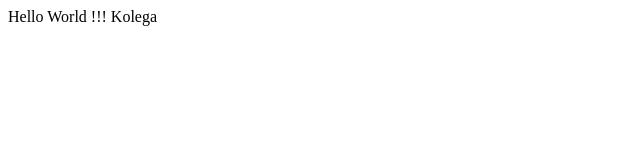
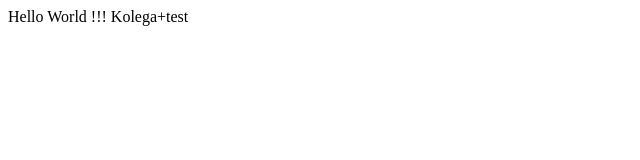
Before and after one commit to PIKUcreative/GitTutorial, a plain HTML site: page index.html in a window 1280 px wide. Shown: the full height of the page, 0-640 px from the left. Drawn offline with Linux system fonts and the light colour scheme.

Commit message:
nasza zmiana

```diff
--- a/index.html
+++ b/index.html
@@ -7,6 +7,6 @@
     <title>Git Tutorial</title>
 </head>
 <body>
-    Hello World !!! Kolega
+    Hello World !!! Kolega+test
 </body>
 </html>
```
